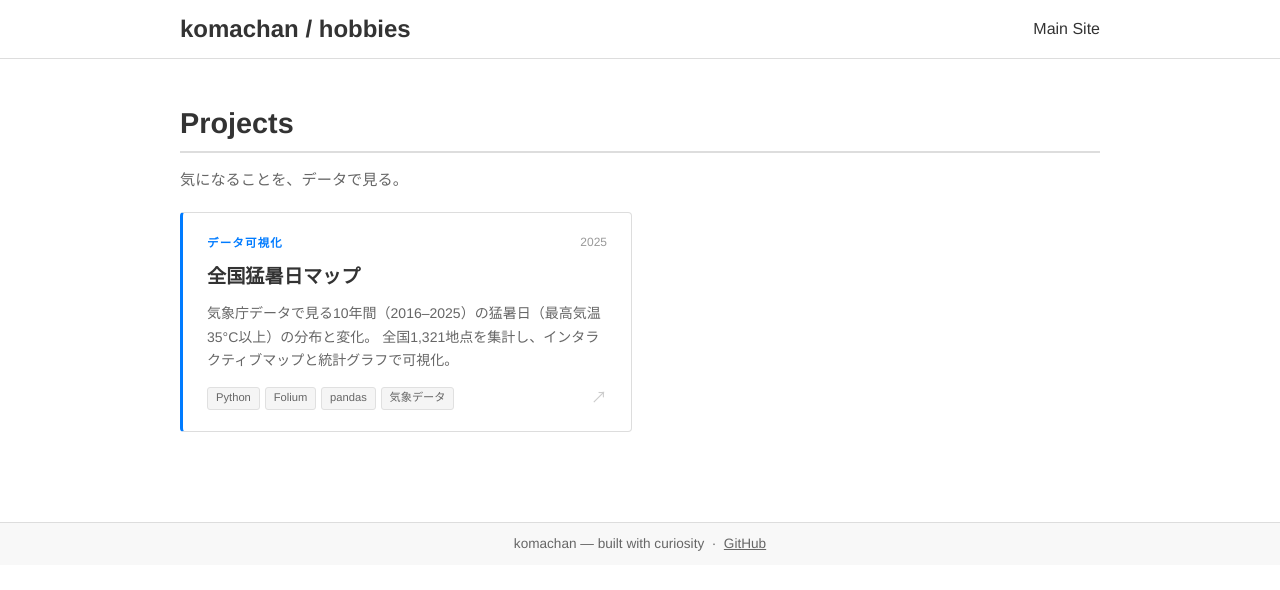
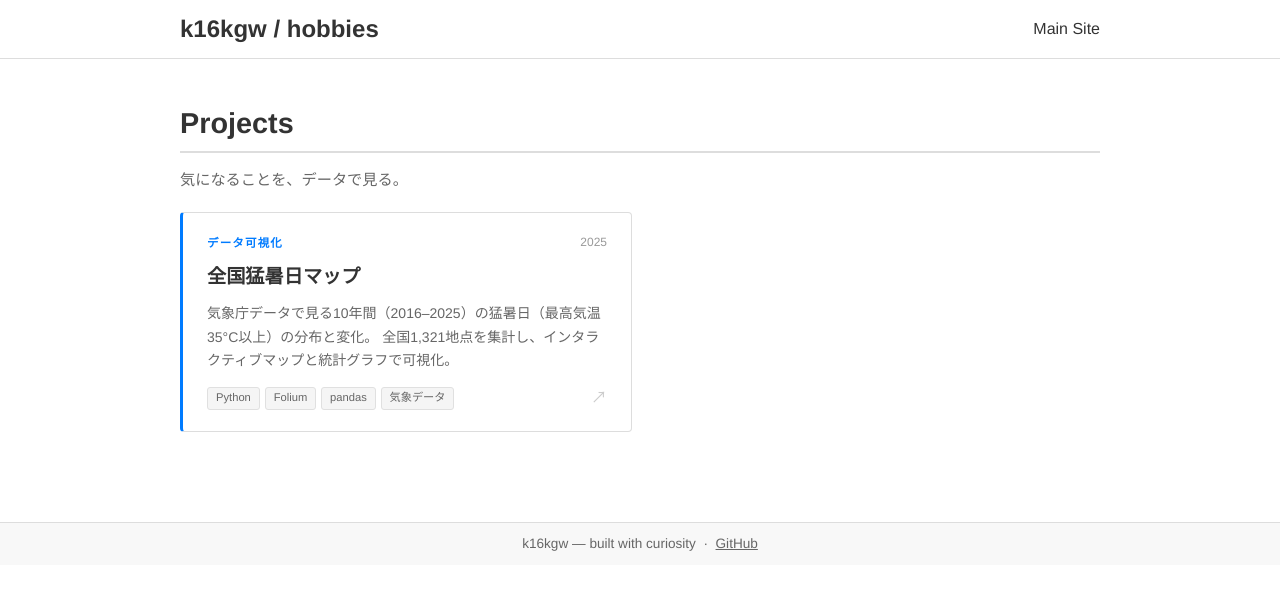
Before and after one commit to k16kgw/hobbies, a plain HTML site: page index.html in a window 1280 px wide. Drawn offline with Linux system fonts and the light colour scheme.

Commit message:
style: rename display username from komachan to k16kgw
Co-Authored-By: Claude Sonnet 4.6 <noreply@anthropic.com>

```diff
--- a/index.html
+++ b/index.html
@@ -3,7 +3,7 @@
 <head>
   <meta charset="UTF-8">
   <meta name="viewport" content="width=device-width, initial-scale=1.0">
-  <title>komachan / hobbies</title>
+  <title>k16kgw / hobbies</title>
   <style>
     * { margin: 0; padding: 0; box-sizing: border-box; }
 
@@ -209,7 +209,7 @@
 
 <header>
   <div class="header-container">
-    <h1><a class="logo-link" href="/">komachan / hobbies</a></h1>
+    <h1><a class="logo-link" href="/">k16kgw / hobbies</a></h1>
     <nav>
       <ul>
         <li><a href="https://seminar.k16kgw.com" target="_blank">Main Site</a></li>
@@ -257,7 +257,7 @@
 
 <footer>
   <div class="footer-container">
-    <p>komachan — built with curiosity &nbsp;·&nbsp; <a href="https://github.com/k16kgw/hobbies" target="_blank">GitHub</a></p>
+    <p>k16kgw — built with curiosity &nbsp;·&nbsp; <a href="https://github.com/k16kgw/hobbies" target="_blank">GitHub</a></p>
   </div>
 </footer>
 
```
